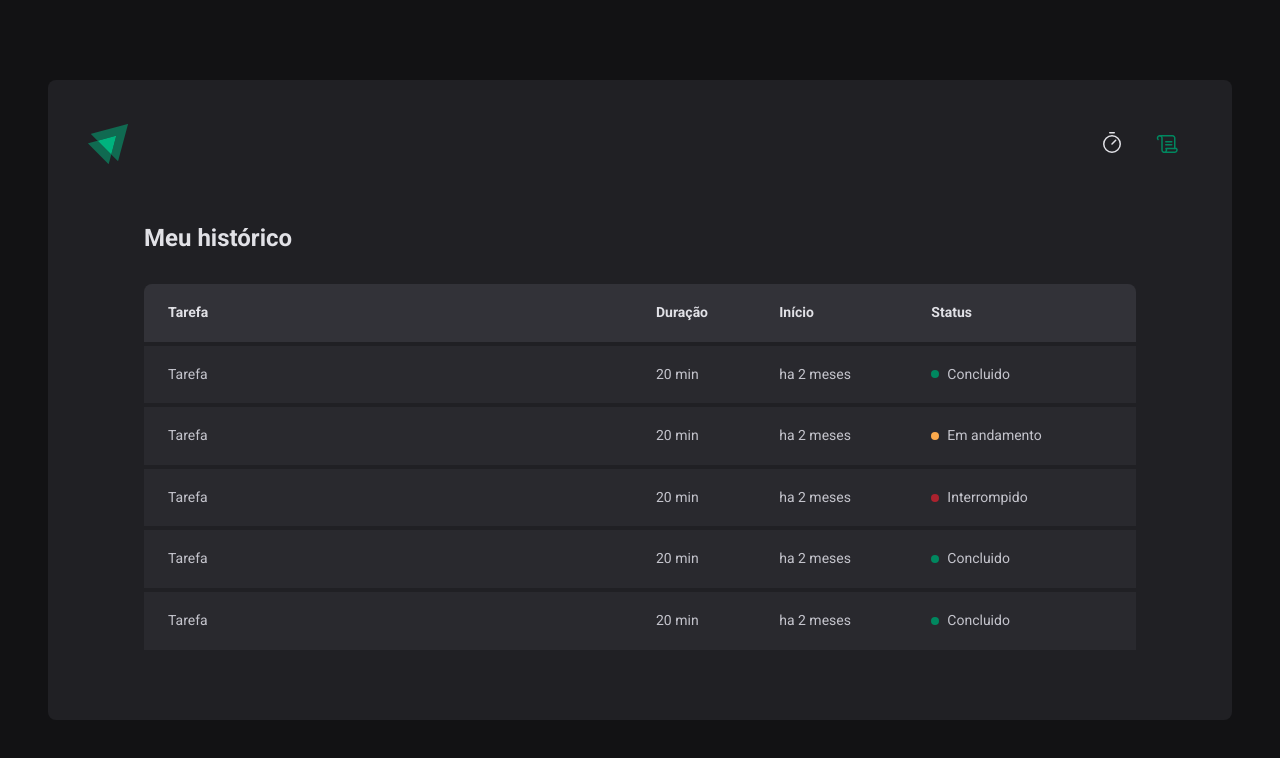
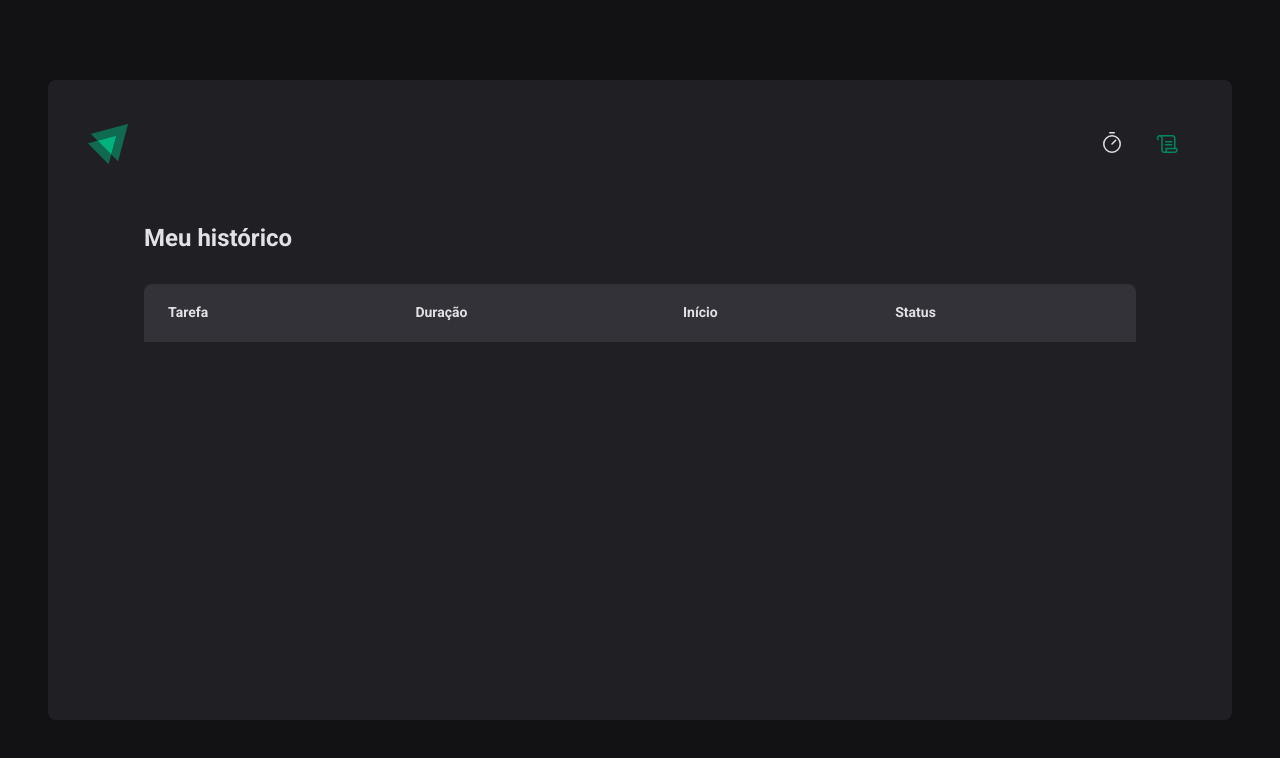
Before and after one commit to lfeliperibeiro/ignite-timer, a React (Vite) app: page /history in a window 1280 px wide. Shown: the top 758 px of the page. Built offline with nearby package versions, Linux system fonts and the light colour scheme.

Commit message:
feat: pass cycle in history

```diff
--- a/src/pages/History/index.tsx
+++ b/src/pages/History/index.tsx
@@ -1,6 +1,12 @@
 import { HistoryContainer, HistoryList, Status } from './styles'
+import { useContext } from 'react'
+import { CyclesContext } from '../../contexts/CyclesContext'
+import { formatDistanceToNow } from 'date-fns'
+import { ptBR } from 'date-fns/locale'
 
 export const History = () => {
+  const { cycles } = useContext(CyclesContext)
+
   return (
     <HistoryContainer>
       <h1>Meu histórico</h1>
@@ -16,46 +22,31 @@
             </tr>
           </thead>
           <tbody>
-            <tr>
-              <td>Tarefa</td>
-              <td>20 min</td>
-              <td>ha 2 meses</td>
-              <td>
-                <Status statusColor={'green'}>Concluido</Status>
-              </td>
-            </tr>
-            <tr>
-              <td>Tarefa</td>
-              <td>20 min</td>
-              <td>ha 2 meses</td>
-              <td>
-                <Status statusColor={'yellow'}>Em andamento</Status>
-              </td>
-            </tr>
-            <tr>
-              <td>Tarefa</td>
-              <td>20 min</td>
-              <td>ha 2 meses</td>
-              <td>
-                <Status statusColor={'red'}>Interrompido</Status>
-              </td>
-            </tr>
-            <tr>
-              <td>Tarefa</td>
-              <td>20 min</td>
-              <td>ha 2 meses</td>
-              <td>
-                <Status statusColor={'green'}>Concluido</Status>
-              </td>
-            </tr>
-            <tr>
-              <td>Tarefa</td>
-              <td>20 min</td>
-              <td>ha 2 meses</td>
-              <td>
-                <Status statusColor={'green'}>Concluido</Status>
-              </td>
-            </tr>
+            {cycles.map((cycle) => {
+              return (
+                <tr key={cycle.id}>
+                  <td>{cycle.task}</td>
+                  <td>{cycle.minutesAmount} minutos</td>
+                  <td>
+                    {formatDistanceToNow(cycle.startDate, {
+                      addSuffix: true,
+                      locale: ptBR,
+                    })}
+                  </td>
+                  <td>
+                    {cycle.finishedDate && (
+                      <Status statusColor={'green'}>Concluido</Status>
+                    )}
+                    {cycle.interruptedDate && (
+                      <Status statusColor={'red'}>Interrompido</Status>
+                    )}
+                    {!cycle.finishedDate && !cycle.interruptedDate && (
+                      <Status statusColor={'yellow'}>Em andamento</Status>
+                    )}
+                  </td>
+                </tr>
+              )
+            })}
           </tbody>
         </table>
       </HistoryList>
```
